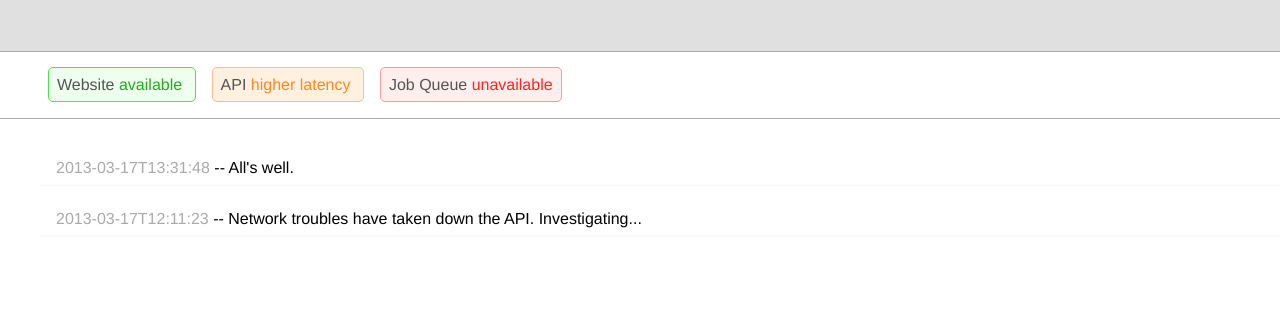
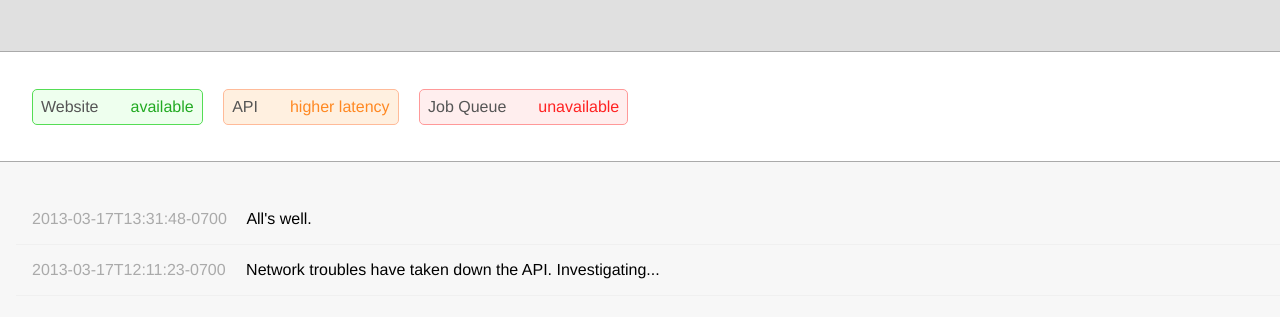
Before and after one commit to danielbeardsley/status-site, a plain HTML site: page index.html in a window 1280 px wide. Shown: the part 93-410 px from the top of the page. Drawn offline with nearby package versions, Linux system fonts and the light colour scheme.

Commit message:
Styling: alter formatting for low-res windows

```diff
--- a/index.html
+++ b/index.html
@@ -19,13 +19,13 @@
       </section>
       <div id="serviceTemplate" class="template">
          <li class="service {state}">
+            <span class="state">{info}</span>
             <span class="name">{name}</span>
-            <span class="state">{info}</span>
          </li>
       </div>
       <div id="noticeTemplate" class="template">
          <li class="notice">
-            <time>{date}</time> --
+            <time datetime="{date}">{date}</time>
             <span class="note">{note}</span>
          </li>
       </div>
--- a/notices.json
+++ b/notices.json
@@ -1,7 +1,7 @@
 {
    "notices": [
       {
-         "date": "2013-03-17T13:31:48",
+         "date": "2013-03-17T13:31:48-0700",
          "services": {
             "Website": "available",
             "API": true
@@ -9,7 +9,7 @@
          "note": "All's well."
       },
       {
-         "date": "2013-03-17T12:11:23",
+         "date": "2013-03-17T12:11:23-0700",
          "services": {
             "Website": "available",
             "API": false
--- a/style.css
+++ b/style.css
@@ -2,12 +2,18 @@ body {
    padding: 0;
    margin: 0;
    font-family: Helvetica, Arail, sans-serif;
+   background-color:#f7f7f7;
 }
 
 header {
    background:#e0e0e0;
    color:#555;
    padding:2em 3em;
+}
+@media (max-width: 500px) {
+   header {
+      padding:1em 2em;
+   }
 }
 
 #leader {
@@ -23,20 +29,50 @@ header,
 #notices,
 #services {
    list-style-type:none;
+   padding-left:0;
+}
+@media (min-width: 501px) {
+   #notices,
+   #services {
+      padding-left:1em;
+   }
 }
 
 /*********************************************
  * Services
  */
 
+#services {
+   padding:0.5em;
+   padding-left:1em;
+}
 .service {
-   display:inline;
-   padding:0.5em 0.5em;
-   margin-right:1em;
+   display:inline-block;
+   margin:0.3em 0.5em;
+   padding:0.5em;
    border: 1px solid rgba(0,0,0,0.2);
    border-radius:5px;
    color:#555;
 }
+
+@media (max-width: 500px) {
+   #services {
+      padding:0;
+   }
+
+   .service {
+      display:block;
+      margin-right:1em;
+   }
+}
+
+.service > .name {
+   padding-right:2em;
+}
+.service > .state {
+   float:right;
+}
+
 .service.available {
    background: #efe;
    border-color: #5d5;
@@ -69,15 +105,25 @@ header,
    padding-top:1em;
 }
 .notice {
-   padding:0.5em 1em;
-   margin-bottom:1em;
-   border-bottom:1px solid #f7f7f7;
+   padding: 1em;
+   border-bottom: 1px solid #f0f0f0;
 }
 
 .notice > time {
    color:#AAA;
+   padding-right:1em;
+   margin-bottom:0.3em;
 }
 
+@media (max-width: 500px) {
+   .notice > time {
+      display:block;
+   }
+
+   .notice {
+      border-bottom: 1px solid #ddd;
+   }
+}
 
 .template {
    display:none;
```
